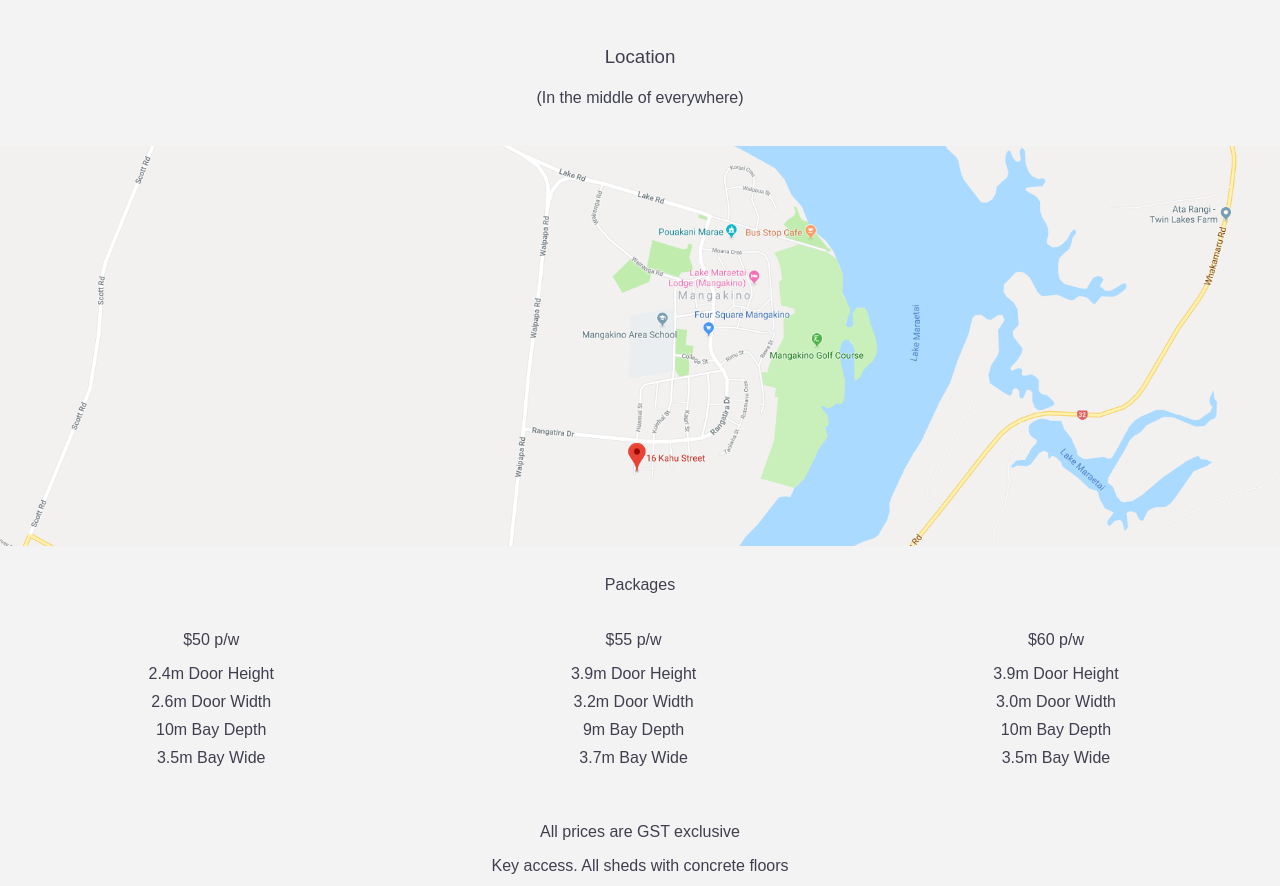
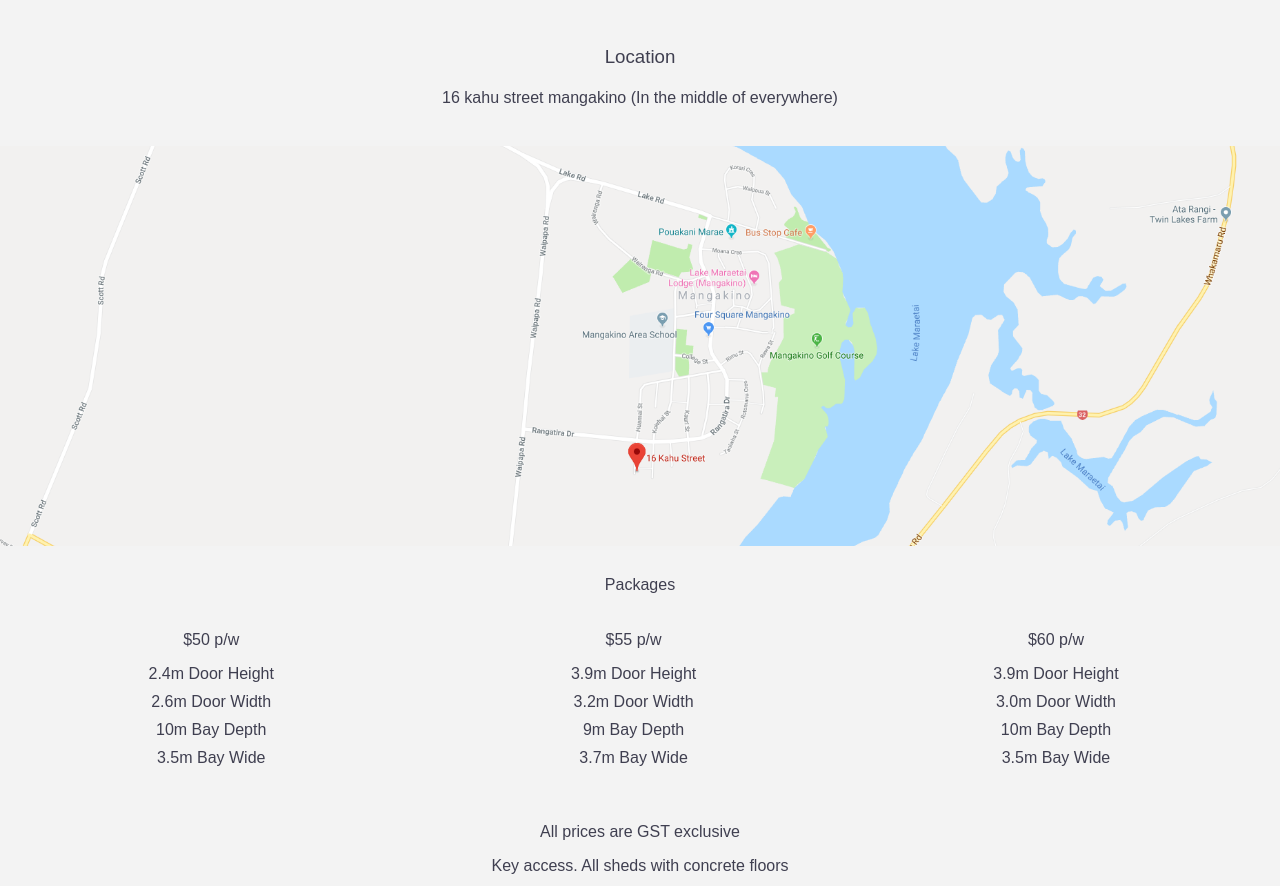
Before and after one commit to joelcarter-dev/ki-storage, a Gatsby site: page / in a window 1280 px wide. Shown: the part 821-1707 px from the top of the page. Built offline with nearby package versions, Linux system fonts and the light colour scheme; Gatsby itself is replaced by a stand-in of ours.

Commit message:
added location to dec

```diff
--- a/src/pages/index.js
+++ b/src/pages/index.js
@@ -8,7 +8,7 @@ import hero from '../img/ki-shed-5.jpg'
 import icon from '../img/favicon.ico'
 
 const desc = `
-  Boat, campervan, caravan storage in mangakino new zeland, north island. Protecting your Pride & Joy from All the Elements.
+  Boat, campervan, caravan storage in mangakino. 16 Kahu street mangakino new zeland, north island. Protecting your Pride & Joy from All the Elements.
 `
 
 const PriceItem = props => (
@@ -78,7 +78,7 @@ export default () => (
 
     <div className="location-title">
       <h3>Location</h3>
-      <h4>(In the middle of everywhere)</h4>
+      <h4> 16 kahu street mangakino (In the middle of everywhere)</h4>
     </div>
 
     <div
```
